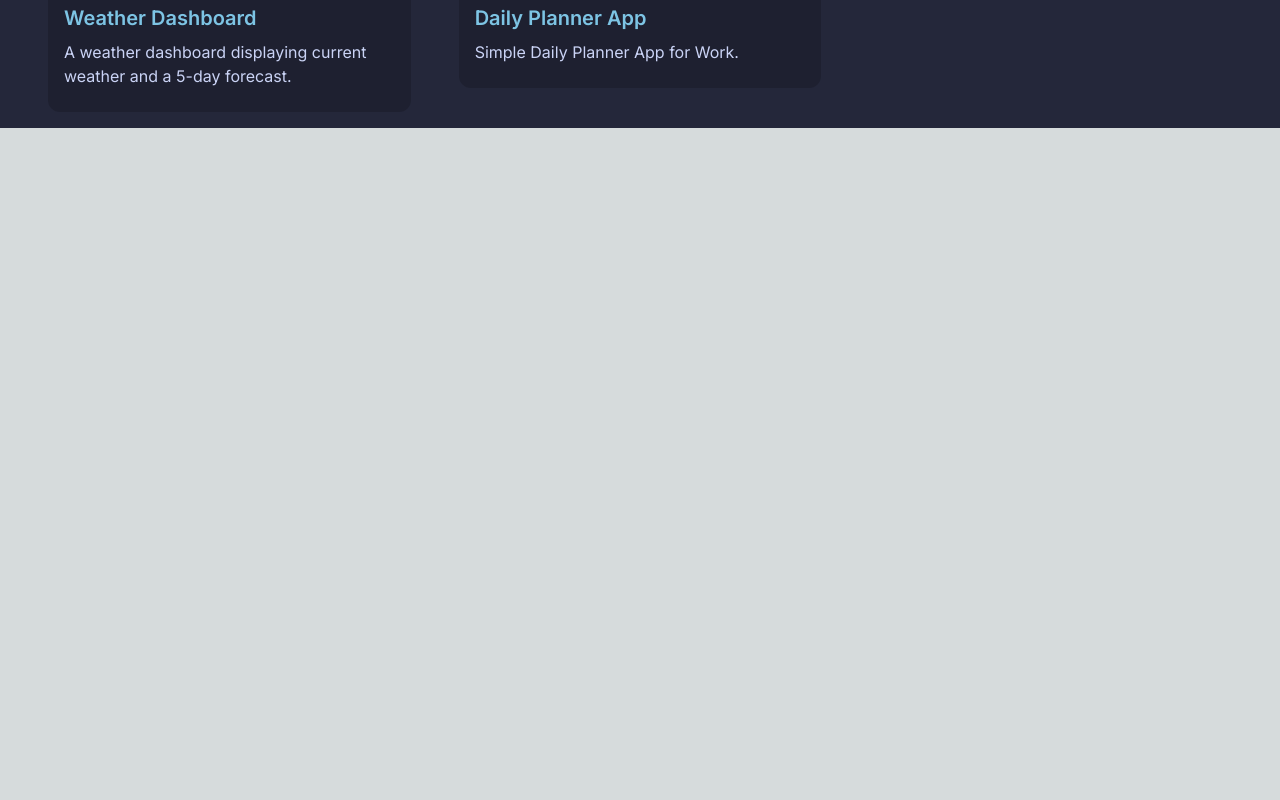
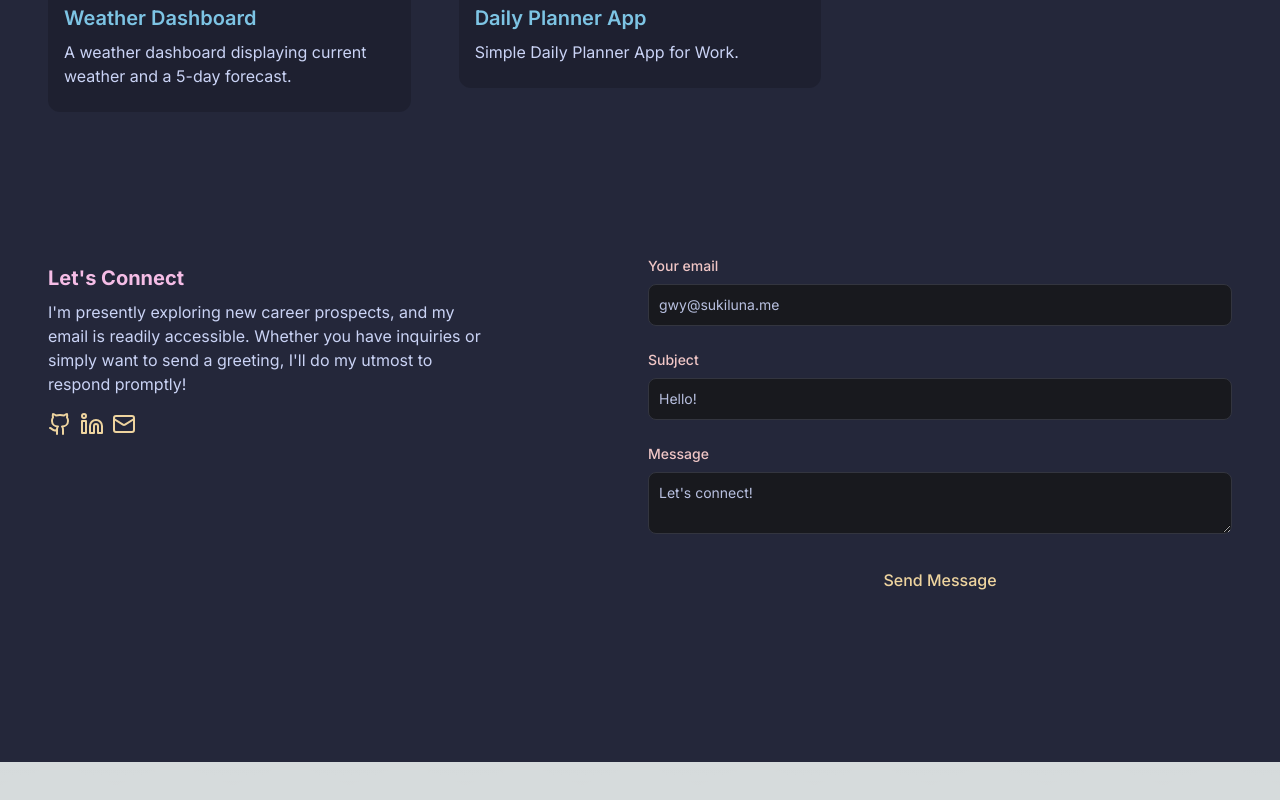
Before and after one commit to lunar-potato/react-portfolio, a Next.js app: page / in a window 1280 px wide. Shown: the part 2576-3376 px from the top of the page. Before the commit the page ends 2704 px from the top, so only its background shows below. Built offline with nearby package versions, Linux system fonts and the light colour scheme.

Commit message:
Added contact section

```diff
--- /dev/null
+++ b/src/app/components/ContactSection.jsx
@@ -0,0 +1,128 @@
+"use client";
+import React, { useState } from "react";
+import { GithubIcon, LinkedinIcon, Mail } from "lucide-react";
+import Link from "next/link";
+
+const ContactSection = () => {
+  const [emailSubmitted, setEmailSubmitted] = useState(false);
+
+  const handleSubmit = async (e) => {
+    e.preventDefault();
+    const data = {
+      email: e.target.email.value,
+      subject: e.target.subject.value,
+      message: e.target.message.value,
+    };
+    const JSONdata = JSON.stringify(data);
+    const endpoint = "/api/send";
+
+    // Asking rquest for sending data to the server
+    const options = {
+      method: "POST",
+      headers: {
+        "Content-Type": "application/json",
+      },
+      body: JSONdata,
+    };
+
+    const response = await fetch(endpoint, options);
+    const resData = await response.json();
+
+    if (response.status === 200) {
+      console.log("Message Sent!");
+      setEmailSubmitted(true);
+    }
+  };
+
+  return (
+    <section
+      id="contact"
+      className="relative grid gap-4 py-24 my-12 md:grid-cols-2 md:my-12"
+    >
+       <div className="bg-[radial-gradient(ellipse_at_center,_var(--tw-gradient-stops))] from-primary-900 to-transparent rounded-full h-80 w-80 z-0 blur-lg absolute top-3/4 -left-4 transform -translate-x-1/2 -translate-1/2"></div>
+      <div className="z-10">
+        <h5 className="my-2 text-xl font-bold text-[#f5bde6]">
+          Let&apos;s Connect
+        </h5>
+        <p className="text-[#cad3f5] mb-4 max-w-md">
+        I&apos;m presently exploring new career prospects, and my email is readily accessible. Whether you have inquiries or simply want to send a greeting, I&apos;ll do my utmost to respond promptly!
+        </p>
+        <div className="flex flex-row gap-2 socials">
+          <Link href="github.com">
+            <GithubIcon className="text-[#eed49f]"></GithubIcon>
+          </Link>
+          <Link href="linkedin.com">
+            <LinkedinIcon className="text-[#eed49f]"></LinkedinIcon>
+          </Link>
+          <Link href="linkedin.com">
+            <Mail className="text-[#eed49f]"></Mail>
+          </Link>
+        </div>
+      </div>
+      <div>
+        {emailSubmitted ? (
+          <p className="mt-2 text-sm text-[#a6da95]">
+            Email sent successfully!
+          </p>
+        ) : (
+          <form className="flex flex-col" onSubmit={handleSubmit}>
+            <div className="mb-6">
+              <label
+                htmlFor="email"
+                className="block mb-2 text-sm font-medium text-[#f0c6c6]"
+              >
+                Your email
+              </label>
+              <input
+                name="email"
+                type="email"
+                id="email"
+                required
+                className="bg-[#18191E] border border-[#33353F] placeholder-[#b8c0e0] text-[#a5adcb] text-sm rounded-lg block w-full p-2.5"
+                placeholder="gwy@sukiluna.me"
+              />
+            </div>
+            <div className="mb-6">
+              <label
+                htmlFor="subject"
+                className="block mb-2 text-sm font-medium text-[#f0c6c6]"
+              >
+                Subject
+              </label>
+              <input
+                name="subject"
+                type="text"
+                id="subject"
+                required
+                className="bg-[#18191E] border border-[#33353F] placeholder-[#b8c0e0] text-[#a5adcb] text-sm rounded-lg block w-full p-2.5"
+                placeholder="Hello!"
+              />
+            </div>
+            <div className="mb-6">
+              <label
+                htmlFor="message"
+                className="block mb-2 text-sm font-medium text-[#f0c6c6]"
+              >
+                Message
+              </label>
+              <textarea
+                name="message"
+                id="message"
+                className="bg-[#18191E] border border-[#33353F] placeholder-[#b8c0e0] text-[#a5adcb] text-sm rounded-lg block w-full p-2.5"
+                placeholder="Let's connect!"
+              />
+            </div>
+            <button
+              type="submit"
+              className="bg-primary-500 hover:bg-primary-600 text-[#eed49f] font-medium py-2.5 px-5 rounded-lg w-full"
+            >
+              Send Message
+            </button>
+          </form>
+        )}
+      </div>
+    </section>
+  );
+};
+
+export default ContactSection;
--- a/src/app/page.js
+++ b/src/app/page.js
@@ -3,6 +3,7 @@ import Navbar from "./components/Navbar";
 import HeroSection from "./components/HeroSection";
 import AboutMe from "./components/AboutMe";
 import Projects from "./components/Projects";
+import ContactSection from "./components/ContactSection";
 
 export default function Home() {
   return (
@@ -12,6 +13,7 @@ export default function Home() {
         <HeroSection />
         <AboutMe />
         <Projects />
+        <ContactSection />
       </div>
     </main>
   );
```
